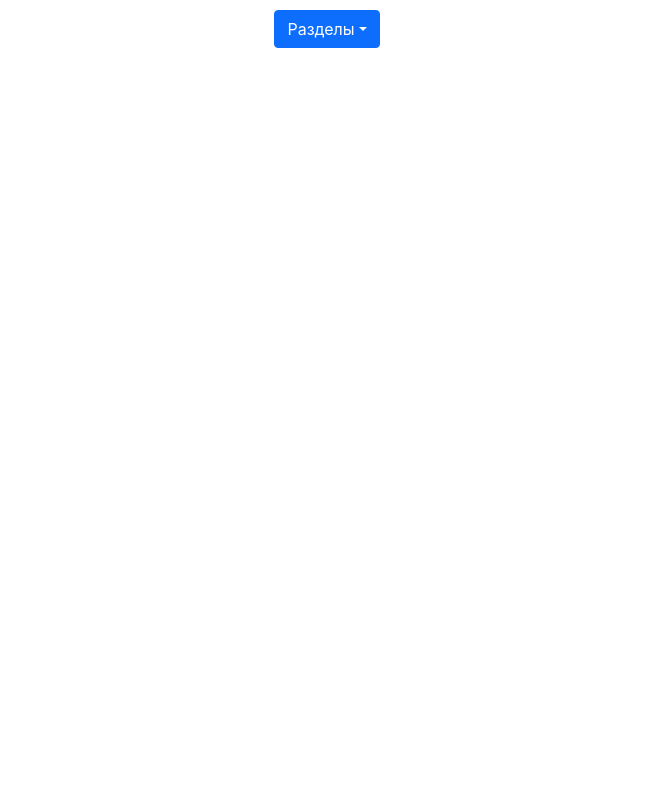
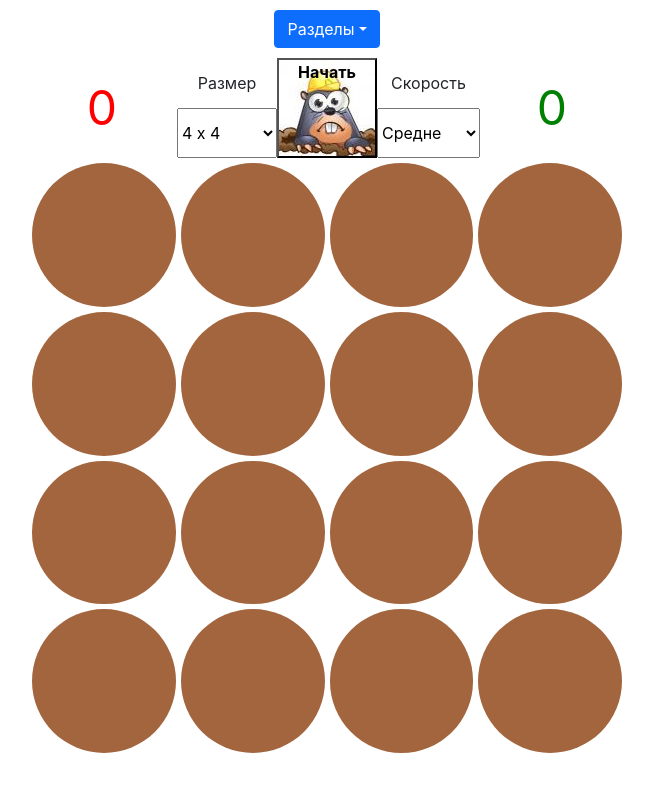
Before and after one commit to AndronovVasiliy/petproject, a React (Create React App) app: page /#/moleInHole in a window 1280 px wide. Before the commit this address had no page. Shown: the top 792 px of the page, without its empty margins (313-966 px from the left). Built offline with nearby package versions, Linux system fonts and the light colour scheme.

Commit message:
add moleInHole

```diff
--- a/src/App.tsx
+++ b/src/App.tsx
@@ -3,6 +3,7 @@ import { Route, Routes } from 'react-router-dom';
 import './App.css';
 import Header from './components/Header/Header';
 import Main from './components/Main/Main';
+import MoleInHole from './components/MoleInHole/MoleInHole';
 import Numbers from './components/Numbers/Numbers';
 import YesOrNo from './components/YesOrNo/YesOrNo';
 
@@ -18,6 +19,7 @@ function App() {
         <Route path="/" element={<Main />} />
         <Route path="/numbers" element={<Numbers />} />
         <Route path="/yesorno" element={<YesOrNo />} />
+        <Route path="/moleInHole" element={<MoleInHole />} />
       </Routes>
     </div>
   );
--- a/src/components/Header/Header.tsx
+++ b/src/components/Header/Header.tsx
@@ -9,6 +9,7 @@ const Header = () => {
       <DropdownButton id="dropdown-basic-button" title="Разделы">
         <Dropdown.Item as={Link} to='/numbers'>O числах</Dropdown.Item>
         <Dropdown.Item as={Link} to='/yesorno'>Да или нет</Dropdown.Item>
+        <Dropdown.Item as={Link} to='/moleInHole'>MoleInHole</Dropdown.Item>
       </DropdownButton>
     </div>
   )
--- /dev/null
+++ b/src/components/MoleInHole/FormMoleInHole.css
@@ -0,0 +1,46 @@
+.formMoleInHole {
+    display: grid;
+    grid-template-columns: auto 100px 100px 100px auto;
+    grid-template-rows: 100px;
+    max-width: 600px;
+    width: 100%;
+}
+
+.buttonFormMoleInHole {
+    display: grid;
+    align-items: start;
+    justify-items: center;
+    width: 100px;
+    height: 100px;
+    background-image: url('./img/mole.jpg');
+    font-weight: bold;
+}
+.speedSelection {
+    display: grid;
+}
+
+.sizedSelection {
+    display: grid;
+}
+
+.labelFormMoleInHole {
+    display: grid;
+    align-items: center;
+    justify-items: center;
+}
+
+.missMoleInHole {
+    color: red;
+    font-size: 48px;
+    display: grid;
+    align-items: center;
+    justify-items: center;
+}
+
+.hitMoleInHole {
+    color: green;
+    font-size: 48px;
+    display: grid;
+    align-items: center;
+    justify-items: center;
+}
--- /dev/null
+++ b/src/components/MoleInHole/FormMoleInHole.tsx
@@ -0,0 +1,70 @@
+import './FormMoleInHole.css'
+import { useForm, SubmitHandler } from "react-hook-form";
+
+enum SpeedEnum {
+    female = "female",
+    male = "male",
+    other = "other"
+}
+
+enum SizeFieldEnum {
+    female = "female",
+    male = "male",
+    other = "other"
+}
+
+interface IFormInput {
+    size: SizeFieldEnum;
+    speed: SpeedEnum;
+}
+
+interface PropsType {
+    start: React.Dispatch<React.SetStateAction<boolean>>
+    size: React.Dispatch<React.SetStateAction<number>>
+    speed: React.Dispatch<React.SetStateAction<number>>
+    hit: number
+    miss: number
+    setMiss: React.Dispatch<React.SetStateAction<number>>
+    setHit: React.Dispatch<React.SetStateAction<number>>
+}
+
+const FormMoleInHole = (props: PropsType) => {
+
+    const { register, handleSubmit } = useForm<IFormInput>();
+    const onSubmit: SubmitHandler<IFormInput> = (data) => {
+        console.log(+data.speed);
+        props.size(+data.size)
+        props.speed(+data.speed)
+        props.start(true)
+        props.setHit(0)
+        props.setMiss(0)
+    }
+
+    return (
+        <form className='formMoleInHole' onSubmit={handleSubmit(onSubmit)}>
+            <div className='missMoleInHole'>{props.miss}</div>
+            <div className='speedSelection'>
+                <label className='labelFormMoleInHole'>Размер</label>
+                <select defaultValue={"16"} {...register("size")} >
+                    <option value="9">3 х 3</option>
+                    <option value="16">4 х 4</option>
+                    <option value="25">5 х 5</option>
+                </select>
+            </div>
+            <div >
+                <button className='buttonFormMoleInHole' value='Начать' type="submit" >Начать</button>
+            </div>
+            <div className='sizedSelection'>
+                <label className='labelFormMoleInHole'>Скорость</label>
+                <select defaultValue={"700"} {...register("speed")} >
+                    <option value="500">Быстро</option>
+                    <option value="700">Средне</option>
+                    <option value="1000">Медленно</option>
+                </select>
+            </div>
+            <div className='hitMoleInHole'>{props.hit}</div>
+        </form>
+    )
+}
+
+export default FormMoleInHole
--- /dev/null
+++ b/src/components/MoleInHole/ModalMoleInHole.css
@@ -0,0 +1,14 @@
+.modalMoleInHole {
+
+    display: grid;
+    width: 100%;
+    height: 100%;
+    position: absolute;
+    font-size: 0;
+    justify-items: center;
+    align-items: center;
+}
+
+.h1ModalMoleInHole {
+    color: red;
+}
--- /dev/null
+++ b/src/components/MoleInHole/ModalMoleInHole.tsx
@@ -0,0 +1,15 @@
+import './ModalMoleInHole.css'
+
+interface PropsType {
+    title: string
+}
+
+const ModalMoleInHole = (props: PropsType) => {
+    return (
+        <div className="modalMoleInHole">
+            <h1 className='h1ModalMoleInHole'>{props.title}</h1>
+        </div>
+    );
+}
+
+export default ModalMoleInHole
--- /dev/null
+++ b/src/components/MoleInHole/MoleInHole.css
@@ -0,0 +1,81 @@
+* {
+    margin: 0;
+    padding: 0;
+    box-sizing: border-box;
+}
+
+.containerMoleInHole9 {
+    display: grid;
+    width: 100%;
+    height: 100vw;
+    max-width: 600px;
+    max-height: 600px;
+    gap: 5px;
+    padding: 5px;
+    grid-template-areas:
+        'i1 i2 i3'
+        'i4 i5 i6'
+        'i7 i8 i9';
+    align-items: center;
+}
+
+.containerMoleInHole16 {
+    display: grid;
+    position: relative;
+    width: 100%;
+    height: 100vw;
+    max-width: 600px;
+    max-height: 600px;
+    gap: 5px;
+    padding: 5px;
+    grid-template-areas:
+        'i1 i2 i3 i4'
+        'i5 i6 i7 i8'
+        'i9 i10 i11 i12'
+        'i13 i14 i15 i16';
+    align-items: center;
+}
+
+.containerMoleInHole25 {
+    display: grid;
+    width: 100%;
+    height: 100vw;
+    max-width: 600px;
+    max-height: 600px;
+    gap: 5px;
+    padding: 5px;
+    grid-template-areas:
+        'i1 i2 i3 i4 i5'
+        'i6 i7 i8 i9 i10'
+        'i11 i12 i13 i14 i15'
+        'i16 i17 i18 i19 i20'
+        'i21 i22 i23 i24 i25';
+    align-items: center;
+}
+
+.styleFildPart {
+    background-color: 'red';
+    width: '100%';
+    height: '100%';
+    border-Radius: '100%';
+}
+
+.moleImg {
+    width: 100px;
+    height: 100px;
+    background-image: url('./img/mole.jpg');
+}
+
+.buttons {
+    display: grid;
+    grid-template-columns: 100px 100px;
+    column-gap: 20px;
+}
+
+.moleInHole {
+    display: grid;
+    grid-template-columns: 100%;
+    width: 100%;
+    height: 100%;
+    justify-items: center;
+}
--- a/src/components/MoleInHole/MoleInHole.tsx
+++ b/src/components/MoleInHole/MoleInHole.tsx
@@ -1,8 +1,71 @@
+import { useEffect, useState } from 'react'
 import './MoleInHole.css'
+import './img/mole.png'
+import FormMoleInHole from './FormMoleInHole'
+import ModalMoleInHole from './ModalMoleInHole'
+
+const url = "https://image.winudf.com/v2/image1/YXBwaW52ZW50b3IuYWlfc2hhdXJ5YV91dGFuZS5Nb2xlTWFzaFYyX2ljb25fMTU4OTM1NDQzMV8wMjg/icon.png?w=100&fakeurl=1"
+
+let styleFildPart = {
+  backgroundColor: '#a2653e',
+  width: '100%',
+  height: '100%',
+  borderRadius: '100%',
+  backgroundSize: 'cover'
+}
+
+let mole = {
+  backgroundImage: "url(" + `${url}` + ")",
+  backgroundPosition: 'center'
+}
 
 const MoleInHole = () => {
+
+  const [numberFields, setnumberFields] = useState(16)
+  const [speed, setSspeed] = useState(700)
+  const [show, setShow] = useState(0)
+  const [hit, setHit] = useState(0)
+  const [miss, setMiss] = useState(0)
+  const [startStop, setstartStop] = useState(false)
+
+  useEffect(() => {
+
+    if(hit >= 10 || miss >= 3) {
+      setstartStop(false)
+    }
+    const interval = setInterval(() => {
+      if (startStop && hit < 10 && miss <= 3) {
+        let show = Math.floor(Math.random() * numberFields)
+        setShow(show)
+      }
+    }, speed)
+
+    return () => {
+      clearTimeout(interval)
+    }
+  }, [startStop, speed, numberFields, hit, miss])
+
+  let arrs = []
+
+  for (let i = 1; i <= numberFields; i++) {
+    arrs.push(i)
+  }
+
+  const onClick = (e: any) => +e.target.id === 1 ? setHit(prev => prev + 1) : setMiss(prev => prev + 1)
+
   return (
-    <div>MoleInHole</div>
+    <div className='moleInHole'>
+      <FormMoleInHole start={setstartStop} size={setnumberFields} speed={setSspeed} hit = {hit} miss = {miss} setHit ={setHit} setMiss = {setMiss}/>
+      <div className='buttons'>
+      </div>
+      <div className={`containerMoleInHole${numberFields}`}>
+        {(hit >= 10 || miss >= 3) && <ModalMoleInHole title={miss >= 3 ? "Проиграл" : "Победил"} />}
+        {arrs.map(i => show === i ?
+          <div key={i} id='1' onClick={(e) => onClick(e)} style={{ gridArea: `i${i}`, ...styleFildPart, ...mole }}></div>
+          :
+          <div key={i} id='0' onClick={(e) => onClick(e)} style={{ gridArea: `i${i}`, ...styleFildPart }}></div>)}
+      </div>
+    </div>
   )
 }
 
```
Also changed, not shown: src/components/MoleInHole/img/mole.jpg (added), src/components/MoleInHole/img/mole.png (added).
